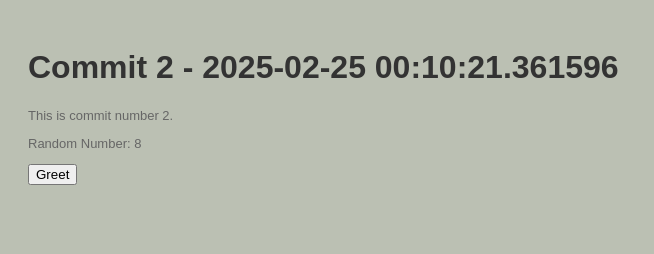
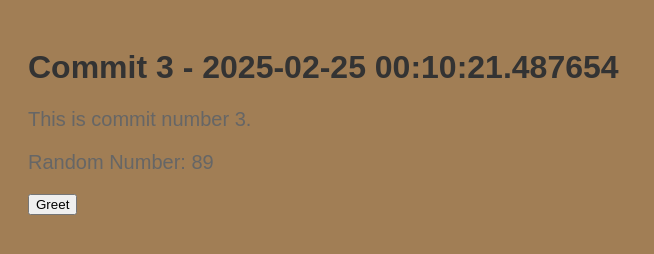
Before and after one commit to polishflits/autogen-repo-20250225001009, a plain HTML site: page index.html in a window 1280 px wide. Shown: the whole page, without its empty margins (0-654 px from the left). Drawn offline with Linux system fonts and the light colour scheme.

Commit message:
📝 Auto commit 3 with HTML, CSS, and JS

```diff
--- a/index.html
+++ b/index.html
@@ -2,13 +2,13 @@
     <!DOCTYPE html>
     <html>
     <head>
-        <title>Commit 2 - 2025-02-25 00:10:21.361596</title>
+        <title>Commit 3 - 2025-02-25 00:10:21.487654</title>
         <link rel="stylesheet" href="style.css">
     </head>
     <body>
-        <h1>Commit 2 - 2025-02-25 00:10:21.361596</h1>
-        <p>This is commit number 2.</p>
-        <p>Random Number: 8</p>
+        <h1>Commit 3 - 2025-02-25 00:10:21.487654</h1>
+        <p>This is commit number 3.</p>
+        <p>Random Number: 89</p>
         <button onclick="greet()">Greet</button>
         <script src="script.js"></script>
     </body>
--- a/script.js
+++ b/script.js
@@ -2,4 +2,4 @@
     function greet() {
         alert('Hello from commit ' + commitNumber + '!');
     }
-    var commitNumber = 2;
+    var commitNumber = 3;
--- a/style.css
+++ b/style.css
@@ -1,7 +1,7 @@
 
     body {
         font-family: Arial, sans-serif;
-        background-color: #bbc0b3;
+        background-color: #a17e55;
         padding: 20px;
     }
     h1 {
@@ -9,5 +9,5 @@
     }
     p {
         color: #666;
-        font-size: 13px;
+        font-size: 20px;
     }
```
